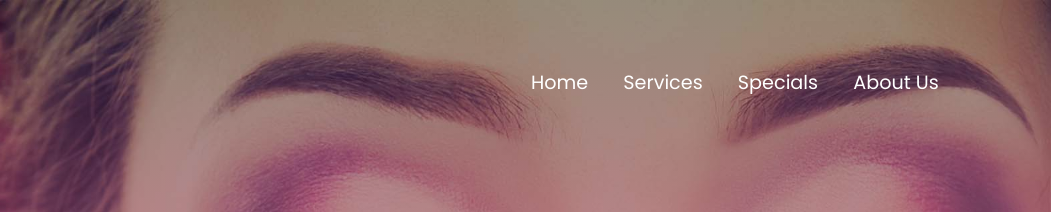
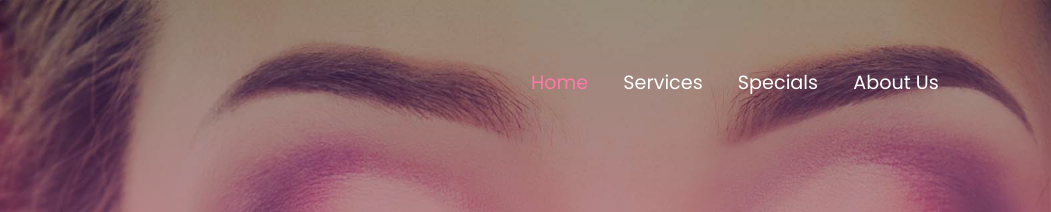
Before and after one commit to ChisoPani/TheLashGram, a plain HTML site: page index.html in a window 1280 px wide. In both pictures the pointer is over the link "Home". Shown: the top 212 px of the page, 229-1280 px from the left. Drawn offline with nearby package versions, Linux system fonts and the light colour scheme; a script that the page names is missing.

Commit message:
Update style.css
Added text color on hover.

```diff
--- a/css/style.css
+++ b/css/style.css
@@ -58,6 +58,9 @@
 
 .navbar-light .navbar-nav .nav-link {
     color:#fff !important;
+}
+.navbar-light .navbar-nav .nav-link:hover {
+    color:var(--pink) !important;
 }
 .navbar-toggler-icon{
     display: none;
```
